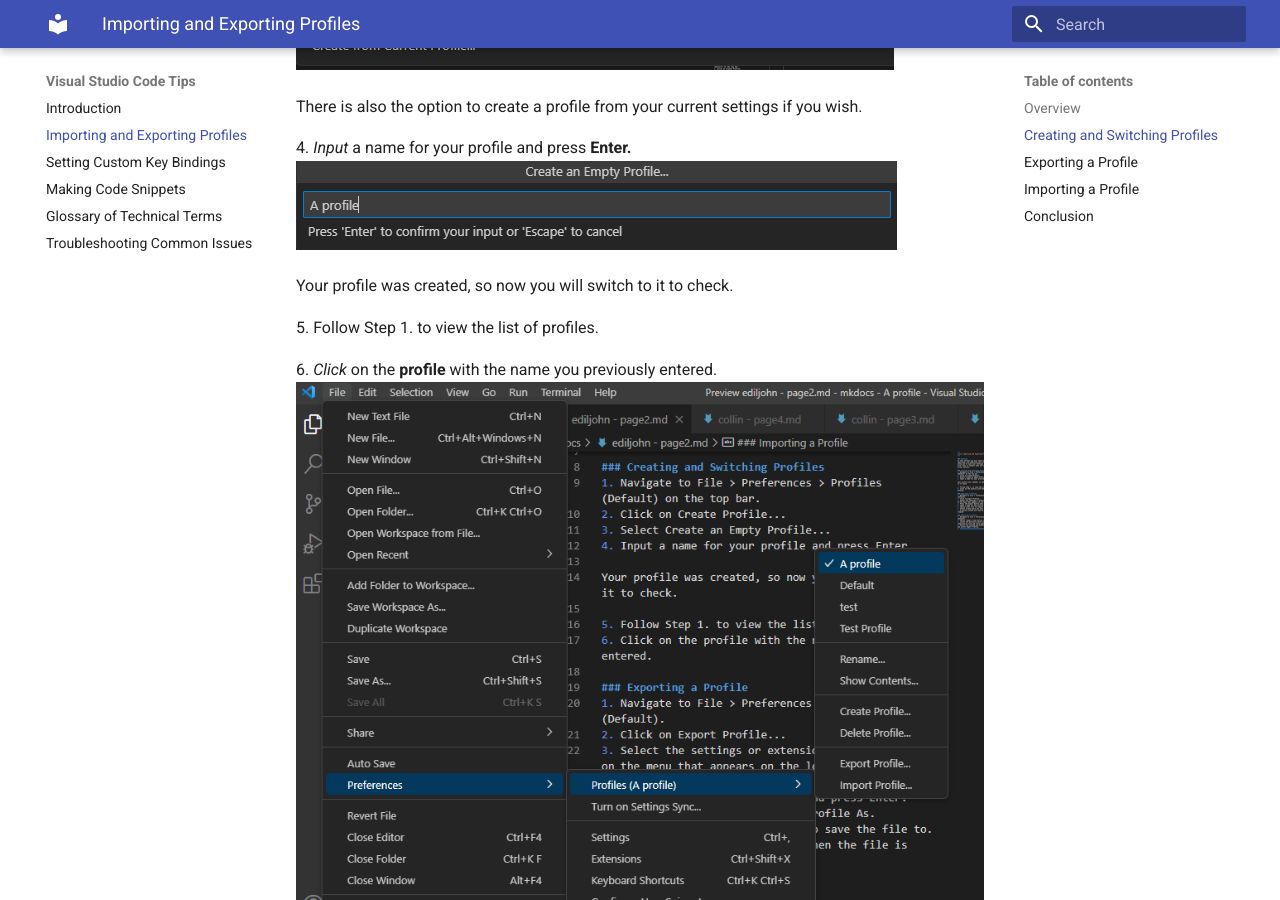
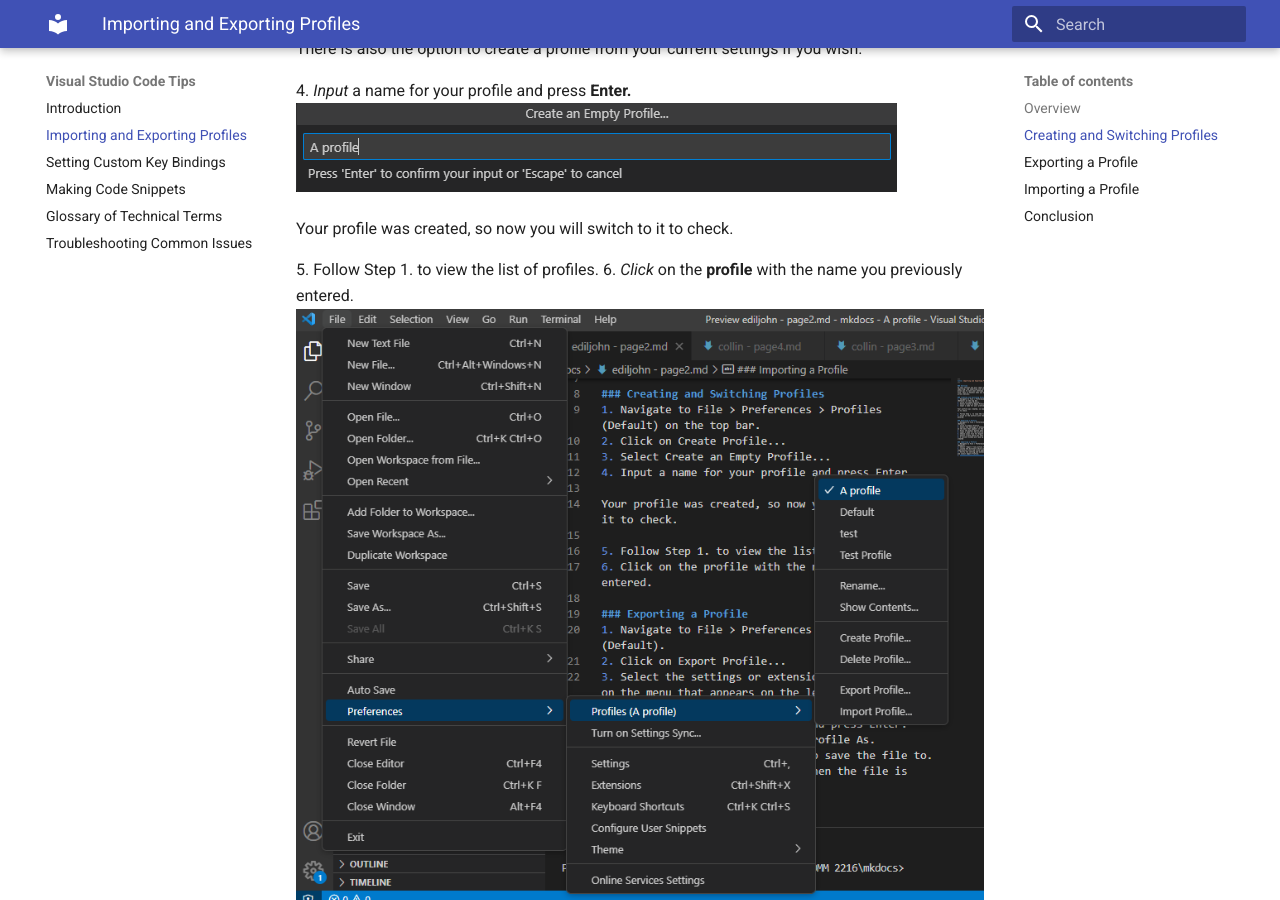
Before and after one commit to cc-dev-65535/mkdocs, an MkDocs documentation site: the page built from docs/ediljohn - page2.md, in a window 1280 px wide and 900 px high, scrolled down 1206 px. Built offline with MkDocs 1.6.1 and Material for MkDocs 9.7.7, drawn with Linux system fonts in a browser that asks for light colours.

```diff
--- a/docs/ediljohn - page2.md
+++ b/docs/ediljohn - page2.md
@@ -10,9 +10,7 @@ This section teaches you about creating profiles and switching to them. You will
 
 1\. *Navigate* to **File > Preferences > Profiles** (Default) on the top bar.
 ![image](images/page2-img1.jpg)
-
 2\. *Click* on **Create Profile...**
-
 3\. *Select* **Create an Empty Profile...**
 ![image](images/page2-img2.png)
 
@@ -24,7 +22,6 @@ There is also the option to create a profile from your current settings if you w
 Your profile was created, so now you will switch to it to check.
 
 5\. Follow Step 1. to view the list of profiles.
-
 6\. *Click* on the **profile** with the name you previously entered.
 ![image](images/page2-img4.png)
 
@@ -39,7 +36,7 @@ This section teaches you how to export a profile as file.
 2\. *Click* on **Export Profile...**
 
 3\. *Select* the **settings** or **extensions** you want to keep on the menu that appears on the left.
-![image](images/page2-img5.jpg)
+![image](images/page2-img5.JPG)
 
 You can *modify* the exact settings you want inside of the **settings.json** file.
 
@@ -54,11 +51,11 @@ You can also *choose* to **save** the file as a GitHub gist, but *select* **Loca
 
 
 7\. *Select* a **path** where you want to **save** the file to.
-![image](images/page2-img10.jpg)
+![image](images/page2-img10.JPG)
 
 
 8\. A **success window** will pop up when the file is created
-![image](images/page2-img6.jpg)
+![image](images/page2-img6.JPG)
 
 You have now *created* a code-profile file, which you can **share** or **import** at a later time.
 
@@ -69,14 +66,14 @@ This section teaches you to import a profile file that you or someone else may h
 ![image](images/page2-img1.jpg)
 
 2\. *Select* **Import from profile file**
-![image](images/page2-img7.jpg)
+![image](images/page2-img7.JPG)
 
 You can also enter a Gist URL for this step.
 
 3\. *Locate* the **directory** which contains your code-profile file and *click* **open**.
 
 4\. *Verify* the setting and extensions you want to keep and *select* **Import Profile**.
-![image](images/page2-img8.jpg)
+![image](images/page2-img8.JPG)
 
 You have now *imported* the profile with all desired settings and extensions!
 
```
